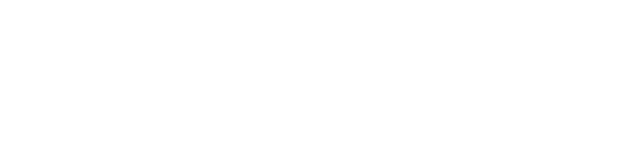
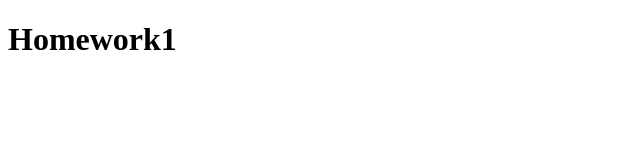
Before and after one commit to AlboX28/Homework1, a plain HTML site: page index.html in a window 1280 px wide. Shown: the whole page, without its empty margins (0-640 px from the left). Drawn offline with Linux system fonts and the light colour scheme.

Commit message:
Changed the file index.html

```diff
--- a/index.html
+++ b/index.html
@@ -6,6 +6,6 @@
     <title>Homework1</title>
 </head>
 <body>
-
+    <h1>Homework1</h1>
 </body>
 </html>
```
